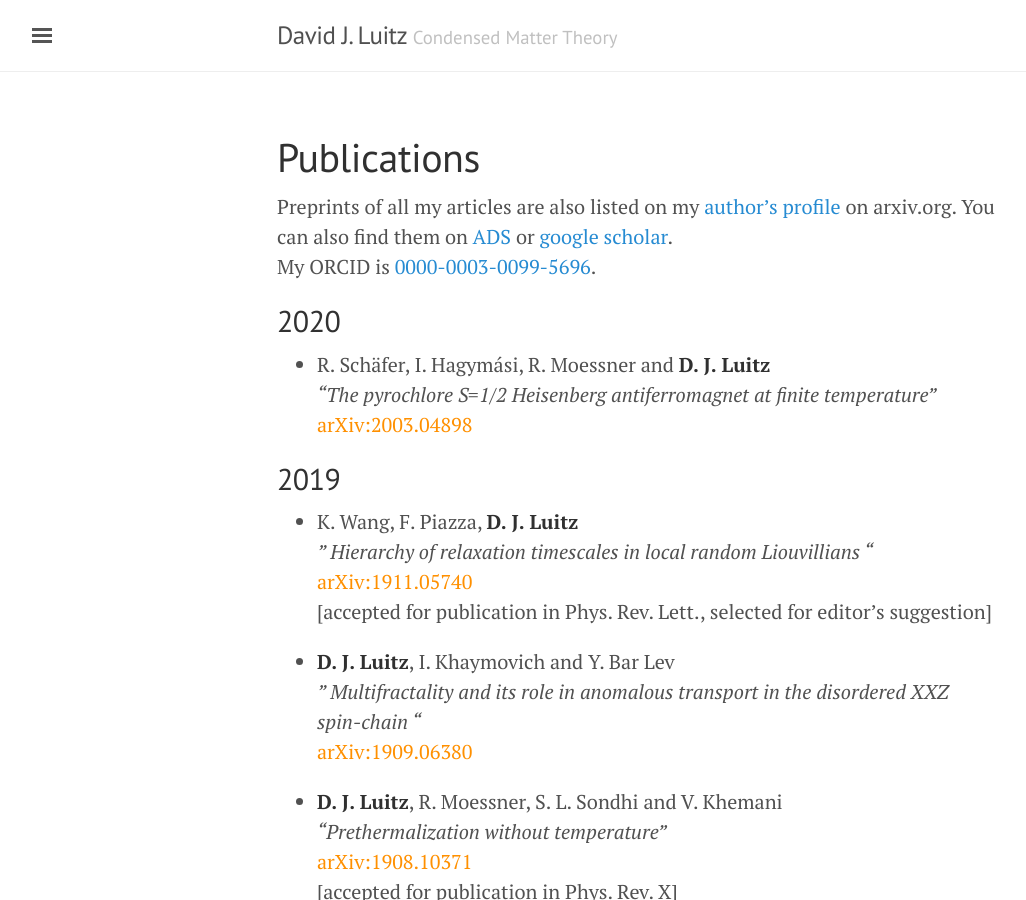
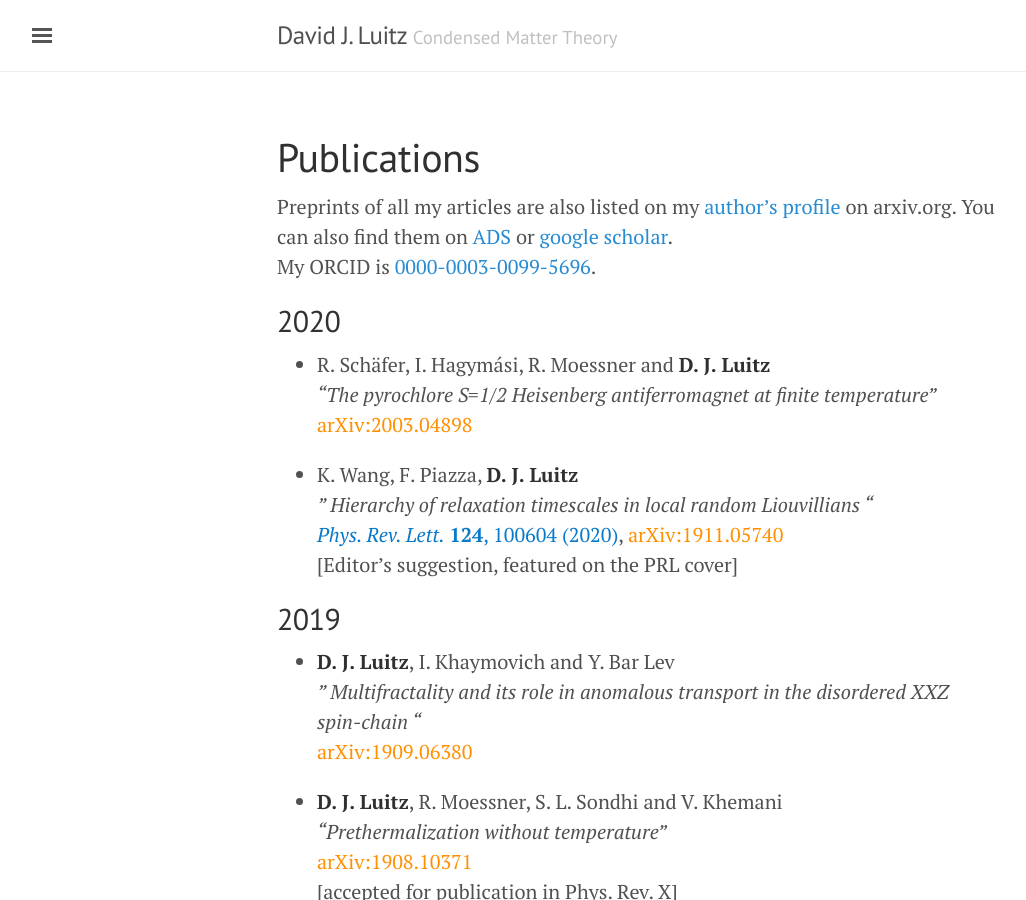
Before and after one commit to dluitz/dluitz.github.io, a Jekyll site: the page built from publications.md, in a window 1280 px wide and 900 px high. Shown: the whole window, without its empty margins (3-1029 px from the left). Built offline with Jekyll 4.4.1, drawn with Linux system fonts in a browser that asks for light colours.

Commit message:
[publist]

```diff
--- a/publications.md
+++ b/publications.md
@@ -15,15 +15,15 @@ My ORCID is [0000-0003-0099-5696](https://orcid.org/0000-0003-0099-5696).
 *"The pyrochlore S=1/2 Heisenberg antiferromagnet at finite temperature"*
 [arXiv:2003.04898](https://arxiv.org/abs/2003.04898){:class='arxiv'}
 
++ K. Wang, F. Piazza, **D. J. Luitz**
+*" Hierarchy of relaxation timescales in local random Liouvillians "*
+[*Phys. Rev. Lett.* **124**, 100604 (2020)](https://journals.aps.org/prl/abstract/10.1103/PhysRevLett.124.100604){:class='pub'}, [arXiv:1911.05740](https://arxiv.org/abs/1911.05740){:class='arxiv'}
+[Editor's suggestion, featured on the PRL cover]
+
 
 
 2019
 ----
-
-+ K. Wang, F. Piazza, **D. J. Luitz**
-*" Hierarchy of relaxation timescales in local random Liouvillians "*
-[arXiv:1911.05740](https://arxiv.org/abs/1911.05740){:class='arxiv'}
-[accepted for publication in Phys. Rev. Lett., selected for editor's suggestion]
 
 
 + **D. J. Luitz**, I. Khaymovich and Y. Bar Lev
```
